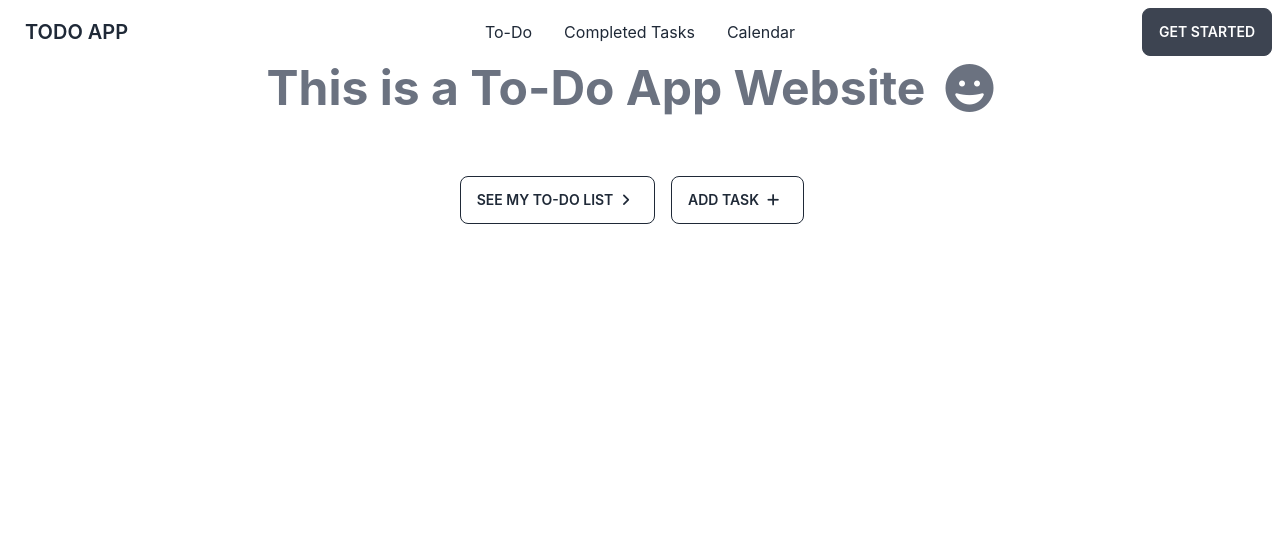
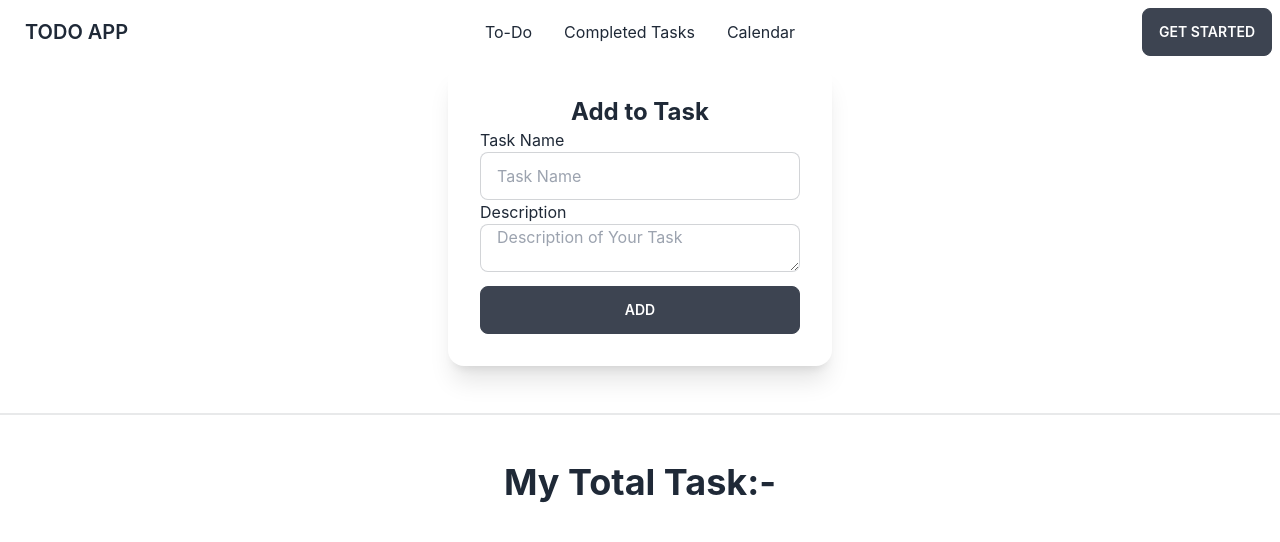
Before and after one commit to its-kayes/to-do-app-clint, a React (Create React App) app: page / in a window 1280 px wide. Shown: the top 542 px of the page. Built offline with nearby package versions, Linux system fonts and the light colour scheme; no server answers.

Commit message:
redesign

```diff
--- a/src/components/Home.js
+++ b/src/components/Home.js
@@ -1,18 +1,26 @@
 import React from 'react';
 import { Link } from 'react-router-dom';
+import AddTask from './AddTask';
+import Todo from './Todo';
 
 const Home = () => {
     return (
         <div>
-            <div>
+            {/* <div>
                 <h1 className='flex justify-center item-center text-5xl text-gray-500 font-bold'> This is a To-Do App Website  <i className="mx-5 fa-solid fa-face-grin"></i>   </h1>
-           </div>
-           <div className='flex justify-center item-center my-16'>
+            </div>
+            <div className='flex justify-center item-center my-16'>
 
-               <button class="btn btn-outline btn-gray"> <Link to='/todo'> See My To-Do List </Link> <i class="mx-2 fa-solid fa-angle-right"></i></button>
+                <button class="btn btn-outline btn-gray"> <Link to='/todo'> See My To-Do List </Link> <i class="mx-2 fa-solid fa-angle-right"></i></button>
 
-               <button class="mx-4 btn btn-outline btn-gray"><Link to='/addtask'>  Add Task </Link> <i class=" px-2 fa-solid fa-plus"></i></button>
-           </div>
+                <button class="mx-4 btn btn-outline btn-gray"><Link to='/addtask'>  Add Task </Link> <i class=" px-2 fa-solid fa-plus"></i></button>
+            </div> */}
+
+            <AddTask> </AddTask>
+
+            <div class="divider my-10"></div>
+
+            <Todo></Todo>
 
         </div>
     );
--- a/src/components/Todo.js
+++ b/src/components/Todo.js
@@ -11,9 +11,19 @@ const Todo = () => {
     let [tasks, setTasks] = useState();
     let email = user?.email;
 
+    // useEffect(() => {
+
+    //     fetch(`http://localhost:5000/tasks/${email}`)
+    //         .then(req => req.json())
+    //         .then(data => {
+    //             console.log(data);
+    //             setTasks(data);
+    //         })
+    // }, []);
+
     useEffect(() => {
 
-        fetch(`http://localhost:5000/tasks/${email}`)
+        fetch("http://localhost:5000/tasks/")
             .then(req => req.json())
             .then(data => {
                 console.log(data);
@@ -50,8 +60,10 @@ const Todo = () => {
 
     return (
         <div>
-            <h1 className='text-center text-4xl mb-16  font-bold'> My Total Task:- {tasks?.length} </h1>
-            <div className='flex justify-around'>
+            <h1 className='text-center text-4xl font-bold'> My Total Task:- {tasks?.length} </h1>
+
+            <div className='h-screen items-center flex justify-center'>
+                <div className=' grid grid-cols-3 gap-10 '>
                     {
                         tasks?.map(task =>
                             <div>
@@ -69,10 +81,11 @@ const Todo = () => {
                         )
                     }
                 </div>
-            <div className='flex items-center justify-center my-20'>
+                {/* <div className='flex items-center justify-center my-20'>
                 <input onChange={handleCheck} type="checkbox" className='w-10 h-10 rounded-lg' /> <p className='px-3 text-xl font-bold'> Complete </p>
+            </div> */}
+                <ToastContainer></ToastContainer>
             </div>
-            <ToastContainer></ToastContainer>
         </div>
     );
 };
```
Lines whose indentation alone changed are shown as unchanged.
